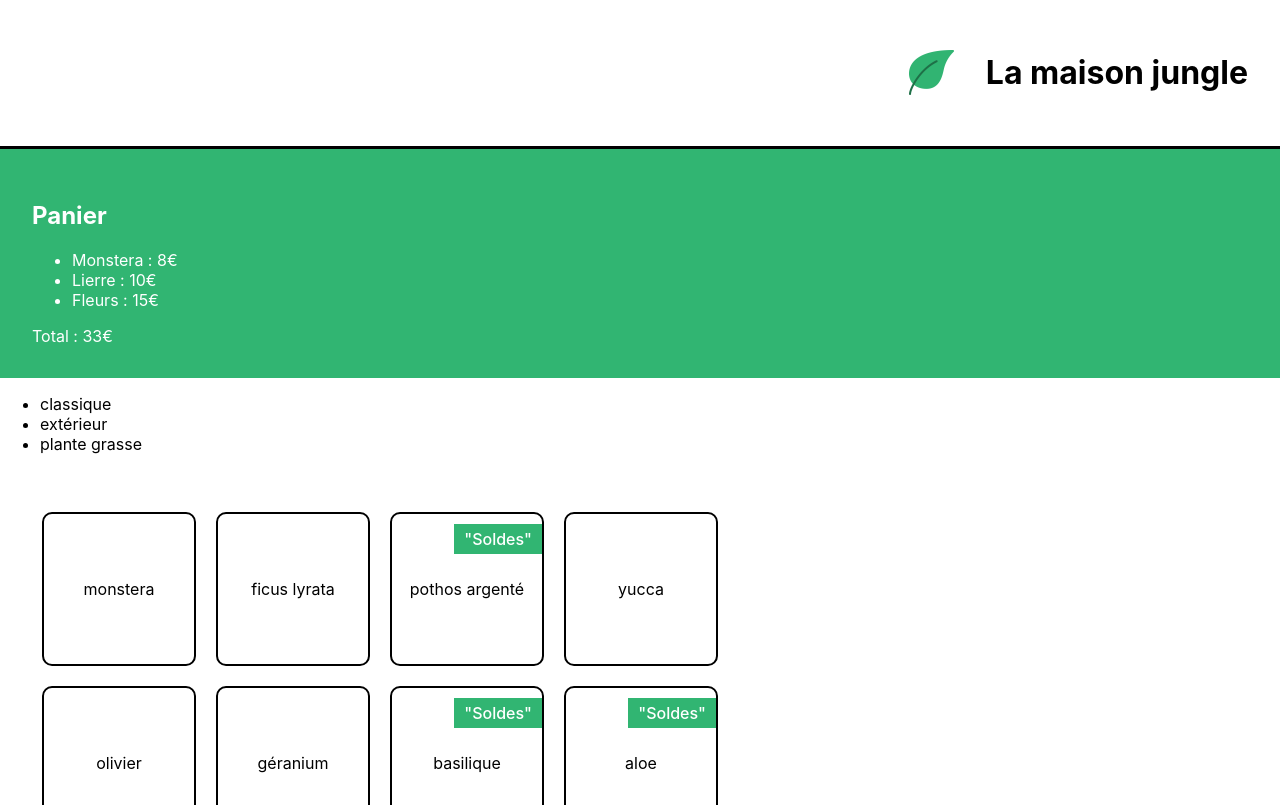
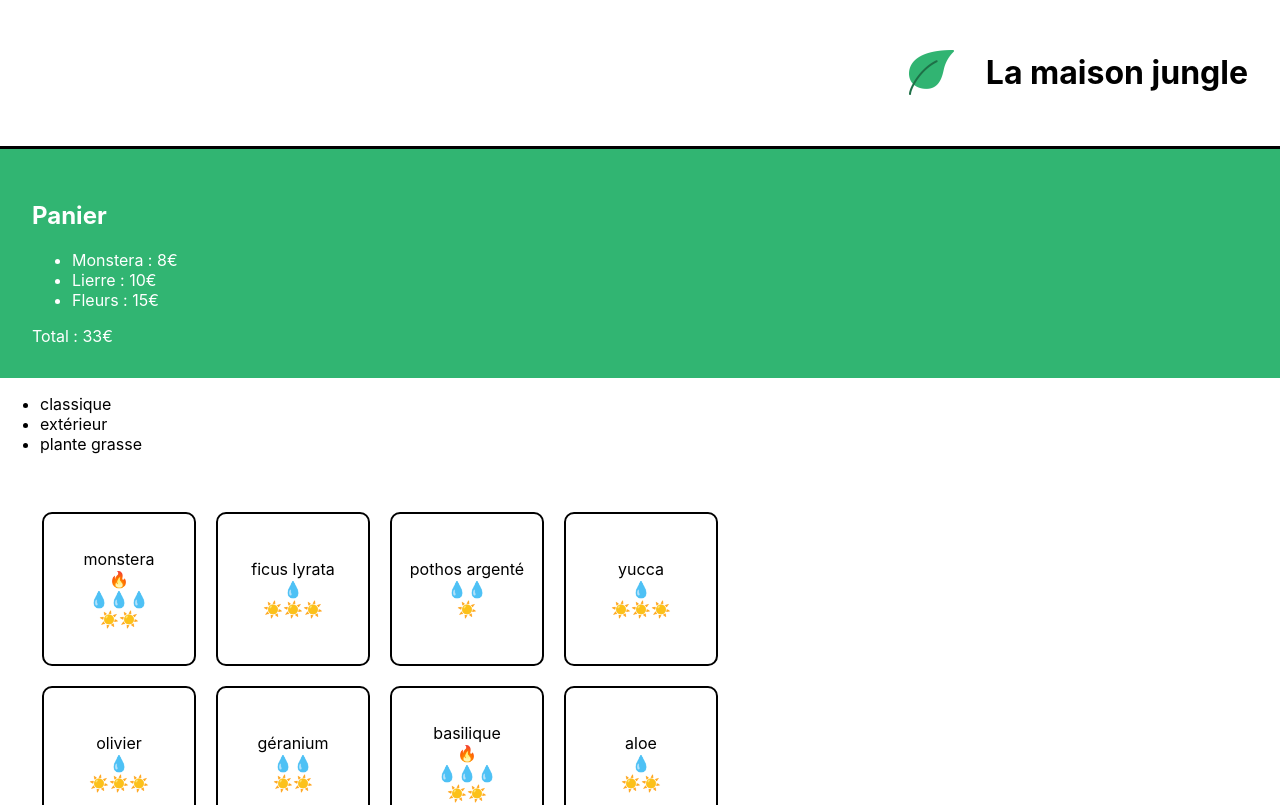
Before and after one commit to RouanLaporal/La_maison_jungle, a React (Create React App) app: page / in a window 1280 px wide. Shown: the top 805 px of the page. Built offline with nearby package versions, Linux system fonts and the light colour scheme.

Commit message:
Feat create a CareScale component

```diff
--- /dev/null
+++ b/src/components/CareScale/CareScale.tsx
@@ -0,0 +1,16 @@
+import { ICareScaleProps } from "../../interface/ICareScaleProps"
+function CareScale(props:ICareScaleProps){
+
+    const scaleValue = props.scaleValue
+    const scaleType = props.careType === 'light' ? '☀️' : '💧'
+    const range = [1,2,3]
+
+    return (
+    <div>
+        {range.map((rangeElem) =>
+            scaleValue >= rangeElem ? <span key={rangeElem.toString()}>{scaleType}</span> : null
+        )}
+    </div>)
+}
+
+export default CareScale
--- a/src/components/ShoppingList/ShoppingList.css
+++ b/src/components/ShoppingList/ShoppingList.css
@@ -19,7 +19,7 @@
 	position: relative;
 }
 
-.lmj-sales{
+/* .lmj-sales{
     position: absolute;
     right: 0px;
     top: 10px;
@@ -27,4 +27,4 @@
     color: white;
     padding: 5px 10px;
     background-color: #31b572;
-}
+} */
--- a/src/components/ShoppingList/ShoppingList.tsx
+++ b/src/components/ShoppingList/ShoppingList.tsx
@@ -1,4 +1,6 @@
-import { plantList, IplantList } from "../../data/plantList"
+import { plantList} from "../../data/plantList"
+import { IplantList } from "../../interface/IPlantList";
+import CareScale from "../CareScale/CareScale";
 import './ShoppingList.css';
 function ShoppingList(){
     const categories = plantList.reduce((acc:any, plant: IplantList) =>
@@ -13,7 +15,12 @@ function ShoppingList(){
             </ul>
             <ul role="dialog" className="lmj-plant-list">
                 {plantList.map((plant) =>(
-                    <li key={plant.id} className="lmj-plant-item">{plant.name} {plant.isSpecialOffer && <div className="lmj-sales">"Soldes"</div>}</li>
+                    <li key={plant.id} className="lmj-plant-item">
+                        {plant.name}
+                        {plant.isBestSale && <span>🔥</span>}
+                        <CareScale careType='water' scaleValue={plant.water}/>
+                        <CareScale careType='light' scaleValue={plant.light}/>
+                    </li>
                 ))}
             </ul>
         </div>
--- a/src/data/plantList.tsx
+++ b/src/data/plantList.tsx
@@ -1,55 +1,67 @@
-export interface IplantList{
-    name:string,
-    category:string,
-    id:string
-}
 export const plantList = [
 	{
 		name: 'monstera',
 		category: 'classique',
-		id: '1ed'
+		id: '1ed',
+		isBestSale: true,
+		light: 2,
+		water: 3
 	},
 	{
 		name: 'ficus lyrata',
 		category: 'classique',
-		id: '2ab'
+		id: '2ab',
+		light: 3,
+		water: 1
 	},
 	{
 		name: 'pothos argenté',
 		category: 'classique',
 		id: '3sd',
-		isSpecialOffer: true
+		light: 1,
+		water: 2
 	},
 	{
 		name: 'yucca',
 		category: 'classique',
-		id: '4kk'
+		id: '4kk',
+		light: 3,
+		water: 1
 	},
 	{
 		name: 'olivier',
 		category: 'extérieur',
-		id: '5pl'
+		id: '5pl',
+		light: 3,
+		water: 1
 	},
 	{
 		name: 'géranium',
 		category: 'extérieur',
-		id: '6uo'
+		id: '6uo',
+		light: 2,
+		water: 2
 	},
 	{
 		name: 'basilique',
 		category: 'extérieur',
 		id: '7ie',
-		isSpecialOffer: true
+		isBestSale: true,
+		light: 2,
+		water: 3
 	},
 	{
 		name: 'aloe',
 		category: 'plante grasse',
 		id: '8fp',
-		isSpecialOffer: true
+		light: 2,
+		water: 1
 	},
 	{
 		name: 'succulente',
 		category: 'plante grasse',
-		id: '9vn'
+		id: '9vn',
+		light: 2,
+		water: 1
 	}
 ]
--- /dev/null
+++ b/src/interface/ICareScaleProps.tsx
@@ -0,0 +1,4 @@
+export interface ICareScaleProps{
+    careType:string,
+    scaleValue:number
+}
--- /dev/null
+++ b/src/interface/IPlantList.tsx
@@ -0,0 +1,8 @@
+export interface IplantList{
+    name:string,
+    category:string,
+    id:string,
+    isBestSale?:boolean,
+    light:number,
+    water:number
+}
```
Also changed, not shown: src/components/CareScale/CareScale.css (added), 2 other files (tests, documents, lock files or other folders).
